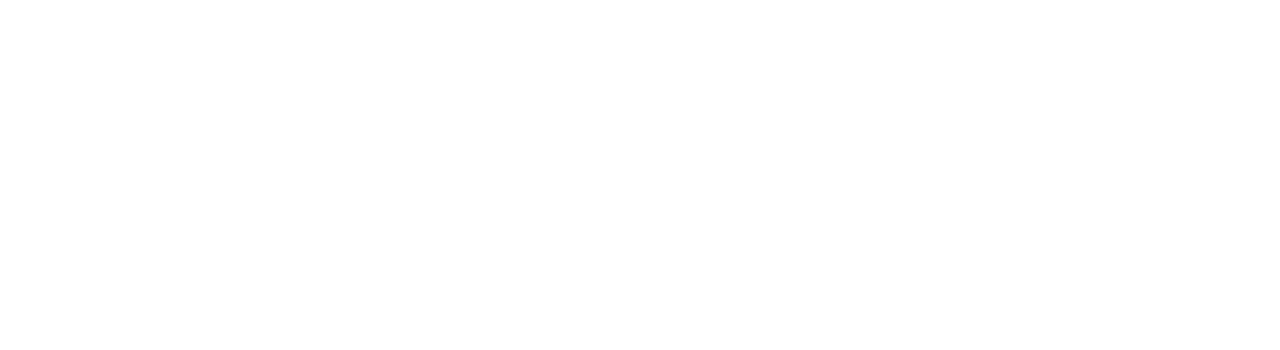
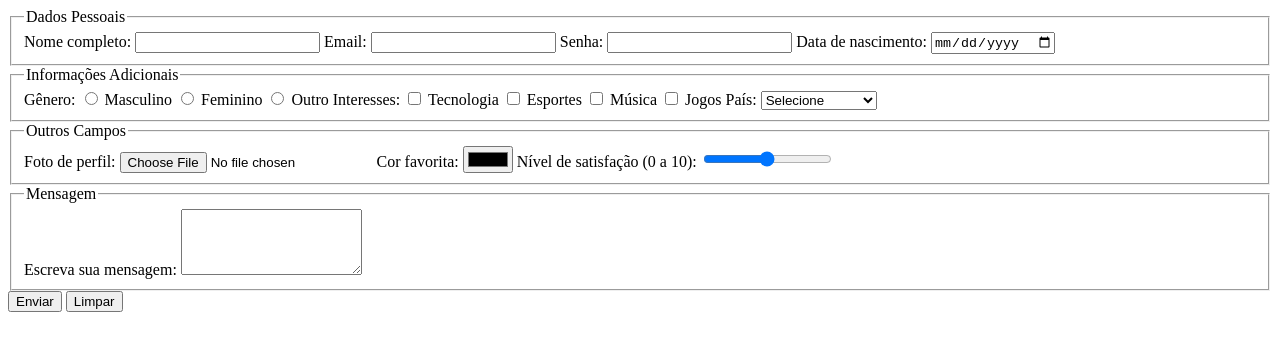
Before and after one commit to devneni/cadastro-de-usuarios, a plain HTML site: page index.html in a window 1280 px wide. Drawn offline with Linux system fonts and the light colour scheme.

Commit message:
first commit

```diff
--- a/index.html
+++ b/index.html
@@ -1,11 +1,83 @@
 <!DOCTYPE html>
-<html lang="PT-BR">
+<html lang="pt-BR">
 <head>
-  <meta charset="UTF-8">
-  <meta name="viewport" content="width=device-width, initial-scale=1.0">
-  <title>Gerador de c</title>
+<meta charset="UTF-8">
+<meta name="viewport" content="width=device-width, initial-scale=1.0">
+<title>Cadastro de Usuário</title>
+
+
 </head>
+
 <body>
 
+<form id="formCadastro" method="POST">
+
+    <fieldset>
+        <legend>Dados Pessoais</legend>
+
+        <label for="nome">Nome completo:</label>
+        <input type="text" id="nome" name="nome" required>
+
+        <label for="email">Email:</label>
+        <input type="email" id="email" name="email" required>
+
+        <label for="senha">Senha:</label>
+        <input type="password" id="senha" name="senha" minlength="6" required>
+
+        <label for="dataNascimento">Data de nascimento:</label>
+        <input type="date" id="dataNascimento" name="dataNascimento">
+    </fieldset>
+
+    <fieldset>
+        <legend>Informações Adicionais</legend>
+
+        <label>Gênero:</label>
+        <input class="inline" type="radio" name="genero" value="Masculino" required> Masculino
+        <input class="inline" type="radio" name="genero" value="Feminino"> Feminino
+        <input class="inline" type="radio" name="genero" value="Outro"> Outro
+
+        <label>Interesses:</label>
+        <input class="inline" type="checkbox" name="interesses" value="Tecnologia"> Tecnologia
+        <input class="inline" type="checkbox" name="interesses" value="Esportes"> Esportes
+        <input class="inline" type="checkbox" name="interesses" value="Música"> Música
+        <input class="inline" type="checkbox" name="interesses" value="Jogos"> Jogos
+
+        <label for="pais">País:</label>
+        <select id="pais" name="pais" required>
+            <option value="">Selecione</option>
+            <option value="Brasil">Brasil</option>
+            <option value="Portugal">Portugal</option>
+            <option value="Estados Unidos">Estados Unidos</option>
+        </select>
+    </fieldset>
+
+    <fieldset>
+        <legend>Outros Campos</legend>
+
+        <label for="foto">Foto de perfil:</label>
+        <input type="file" id="foto" name="foto">
+
+        <label for="cor">Cor favorita:</label>
+        <input type="color" id="cor" name="cor">
+
+        <label for="satisfacao">Nível de satisfação (0 a 10):</label>
+        <input type="range" id="satisfacao" name="satisfacao" min="0" max="10">
+    </fieldset>
+
+
+    <fieldset>
+        <legend>Mensagem</legend>
+
+        <label for="mensagem">Escreva sua mensagem:</label>
+        <textarea id="mensagem" name="mensagem" rows="4"></textarea>
+    </fieldset>
+
+
+    <button type="submit">Enviar</button>
+    <button type="reset">Limpar</button>
+
+</form>
+
+<script src="script.js"></script>
 </body>
 </html>
--- /dev/null
+++ b/style.css
@@ -0,0 +1,119 @@
+* {
+    box-sizing: border-box;
+}
+
+body {
+    font-family: Arial, sans-serif;
+    margin: 0;
+    padding: 40px 20px;
+    background: linear-gradient(135deg, #f4f4f4, #e9e9e9);
+}
+
+form {
+    background: #ffffff;
+    padding: 30px;
+    border-radius: 12px;
+    max-width: 650px;
+    margin: auto;
+    box-shadow: 0 10px 25px rgba(0, 0, 0, 0.08);
+}
+
+
+fieldset {
+    margin-bottom: 25px;
+    padding: 20px;
+    border: 1px solid #ddd;
+    border-radius: 8px;
+}
+
+legend {
+    font-weight: bold;
+    padding: 0 8px;
+    color: #333;
+}
+
+label {
+    display: block;
+    margin-top: 12px;
+    font-weight: 500;
+    color: #444;
+}
+
+input[type="text"],
+input[type="email"],
+input[type="password"],
+input[type="date"],
+input[type="file"],
+select,
+textarea {
+    width: 100%;
+    padding: 10px;
+    margin-top: 6px;
+    border-radius: 6px;
+    border: 1px solid #ccc;
+    transition: border 0.2s ease, box-shadow 0.2s ease;
+    font-size: 14px;
+}
+
+input:focus,
+select:focus,
+textarea:focus {
+    border-color: #4a90e2;
+    outline: none;
+    box-shadow: 0 0 5px rgba(74, 144, 226, 0.3);
+}
+
+
+input[type="radio"],
+input[type="checkbox"] {
+    margin-right: 6px;
+}
+
+.inline-group {
+    margin-top: 8px;
+}
+
+
+input[type="range"] {
+    width: 100%;
+    margin-top: 8px;
+}
+
+
+button {
+    padding: 10px 18px;
+    border-radius: 6px;
+    border: none;
+    font-weight: bold;
+    cursor: pointer;
+    transition: background 0.2s ease, transform 0.1s ease;
+}
+
+button[type="submit"] {
+    background-color: #4a90e2;
+    color: white;
+    margin-right: 10px;
+}
+
+button[type="submit"]:hover {
+    background-color: #357ab8;
+}
+
+button[type="reset"] {
+    background-color: #ccc;
+}
+
+button[type="reset"]:hover {
+    background-color: #b3b3b3;
+}
+
+button:active {
+    transform: scale(0.98);
+}
+
+
+@media (max-width: 600px) {
+    form {
+        padding: 20px;
+    }
+}
```
Also changed, not shown: function.js (added, +25 -0 lines), about.txt (added).
